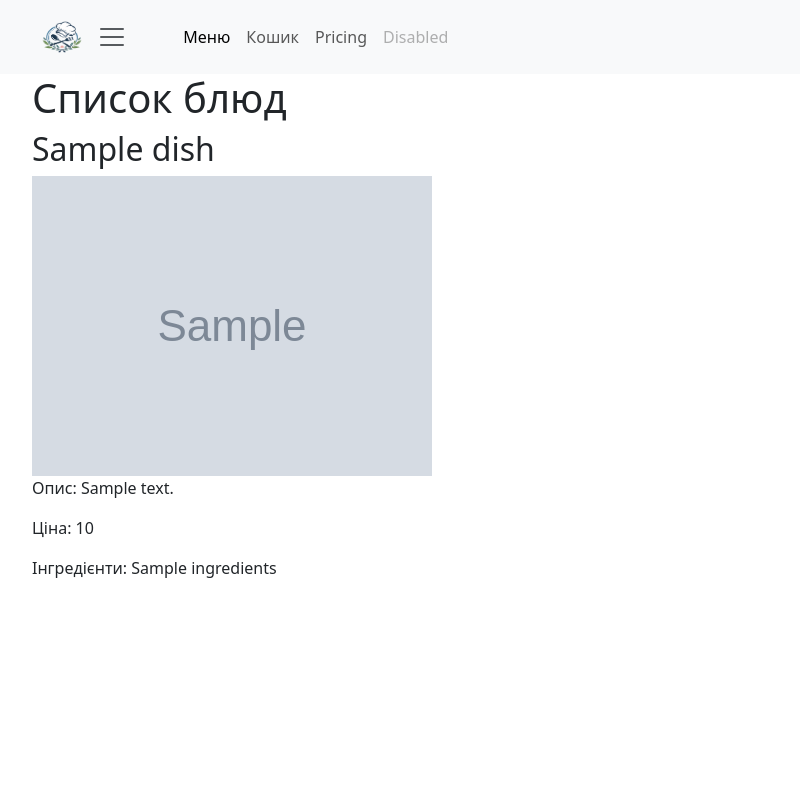
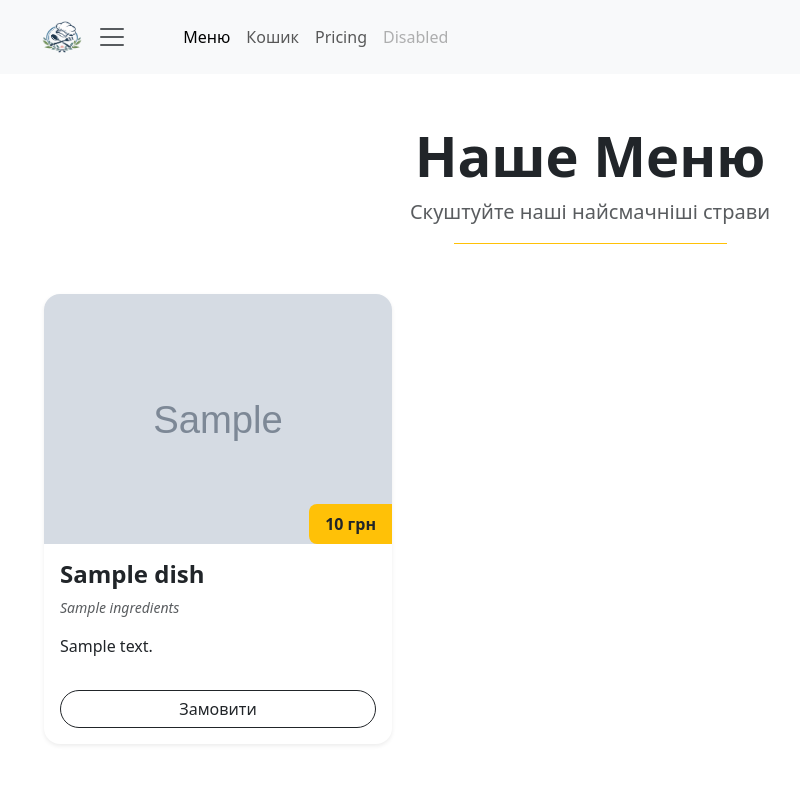
Before and after one commit to Tilexey/Restaur_pr, a Django app: template Menu_app/templates/Menu_app/dish_list.html in a window 1280 px wide. Shown: the whole page, without its empty margins (50-850 px from the left). Run offline with Django 3.2, Linux system fonts and the light colour scheme; the template is opened without the code that fills it: most values are stand-ins (such as "Sample title", 1, 10 or a date in 2020); grey boxes marked "Sample" are stand-in pictures.

Commit message:
Added part of menu, extra save

```diff
--- a/Main_page_app/templates/main_page.html
+++ b/Main_page_app/templates/main_page.html
@@ -42,17 +42,17 @@
     <div class="container text-center">
         <div class="row g-4">
             <div class="col-md-4">
-                <div class="feature-icon">🍽️</div>
+
                 <h3 class="h4">Авторська кухня</h3>
                 <p class="text-muted">Унікальні рецепти від шеф-кухаря, які ви не спробуєте більше ніде.</p>
             </div>
             <div class="col-md-4">
-                <div class="feature-icon">🌿</div>
+
                 <h3 class="h4">Еко-продукти</h3>
                 <p class="text-muted">Ми ретельно обираємо постачальників, щоб гарантувати свіжість та якість.</p>
             </div>
             <div class="col-md-4">
-                <div class="feature-icon">🍷</div>
+
                 <h3 class="h4">Вишукана атмосфера</h3>
                 <p class="text-muted">Жива музика вечорами та інтер'єр, що налаштовує на відпочинок.</p>
             </div>
--- a/Menu_app/models.py
+++ b/Menu_app/models.py
@@ -2,8 +2,8 @@ from django.db import models
 
 # Create your models here.
 class Dish(models.Model):
-    image = models.ImageField(upload_to='dishes/', null=True, blank=True)
+    image = models.ImageField(upload_to='static/', null=True, blank=True)
     name = models.CharField(max_length=100)
     description = models.TextField(null=True, blank=True)
-    price = models.DecimalField(max_digits=4, decimal_places=2)
+    price = models.DecimalField(max_digits=6, decimal_places=2)
     ingredients = models.CharField(max_length=400, null=True, blank=True)
--- a/Menu_app/templates/Menu_app/dish_list.html
+++ b/Menu_app/templates/Menu_app/dish_list.html
@@ -1,18 +1,59 @@
 {%extends 'base.html'%}
+{% block title %}Наше Меню{% endblock %}
 
-{%block title%}Список блюд{%endblock%}
+{% block content %}
 
-{%block content%}
-<h1>Список блюд</h1>
-{%for dish in dishes%}
-    <div>
-        <h2>{{dish.name}}</h2>
-        {%if dish.image %}
-            <img src="{{dish.image.url}}">
-        {%endif%}
-        <p>Опис: {{dish.description}}</p>
-        <p>Ціна: {{dish.price}}</p>
-        <p>Інгредієнти: {{dish.ingredients}}</p>
+<div class="container py-5">
+    <div class="text-center mb-5">
+        <h1 class="display-4 fw-bold">Наше Меню</h1>
+        <p class="lead text-muted">Скуштуйте наші найсмачніші страви</p>
+        <hr class="w-25 mx-auto text-warning" style="height: 3px; opacity: 1;">
     </div>
-{%endfor%}
-{%endblock%}
+
+    <div class="row row-cols-1 row-cols-md-2 row-cols-lg-3 g-4">
+
+        {% for dish in dishes %}
+        <div class="col">
+            <div class="card h-100 shadow-sm border-0 rounded-4 overflow-hidden">
+
+                <div style="height: 250px; overflow: hidden; position: relative;">
+                    {% if dish.image %}
+                        <img src="{{ dish.image.url }}" class="card-img-top w-100 h-100" style="object-fit: cover;" alt="{{ dish.name }}">
+                    {% else %}
+                        <div class="w-100 h-100 d-flex align-items-center justify-content-center bg-secondary text-white">
+                            <span>Фотографії немає </span>
+                        </div>
+                    {% endif %}
+
+                    <span class="position-absolute bottom-0 end-0 bg-warning text-dark px-3 py-2 fw-bold rounded-start-3">
+                        {{ dish.price }} грн
+                    </span>
+                </div>
+
+                <div class="card-body d-flex flex-column">
+                    <h5 class="card-title fw-bold fs-4">{{ dish.name }}</h5>
+
+                    {% if dish.ingredients %}
+                    <p class="card-text text-muted fst-italic small mb-3">
+                        <i class="bi bi-basket"></i> {{ dish.ingredients }}
+                    </p>
+                    {% endif %}
+
+                    <p class="card-text flex-grow-1">{{ dish.description }}</p>
+
+                    <div class="mt-3">
+                        <button class="btn btn-outline-dark w-100 rounded-pill">Замовити</button>
+                    </div>
+                </div>
+            </div>
+        </div>
+        {% empty %}
+            <div class="col-12 text-center">
+                <p class="text-muted">Меню наразі порожнє. Завітайте пізніше!</p>
+            </div>
+        {% endfor %}
+
+    </div>
+</div>
+
+{% endblock %}
```
Also changed, not shown: db.sqlite3, static/download_2.png (added).
